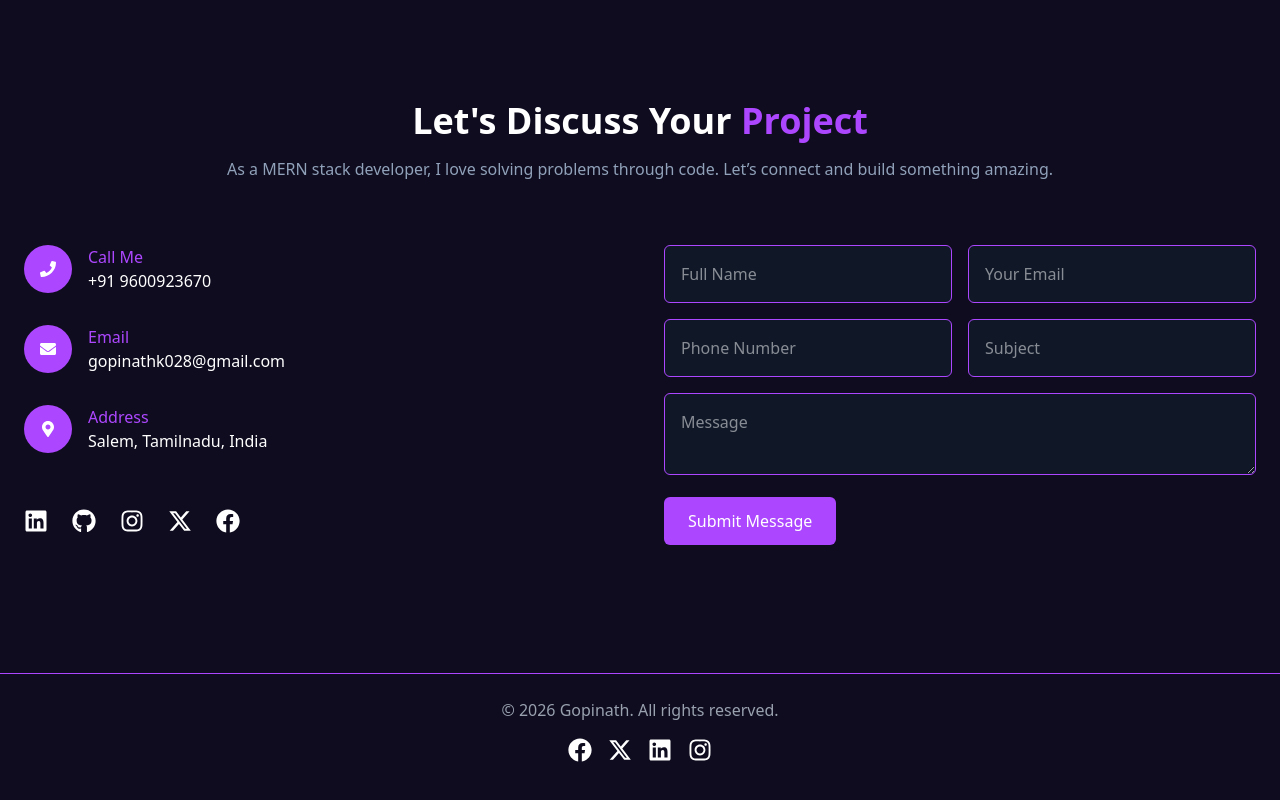
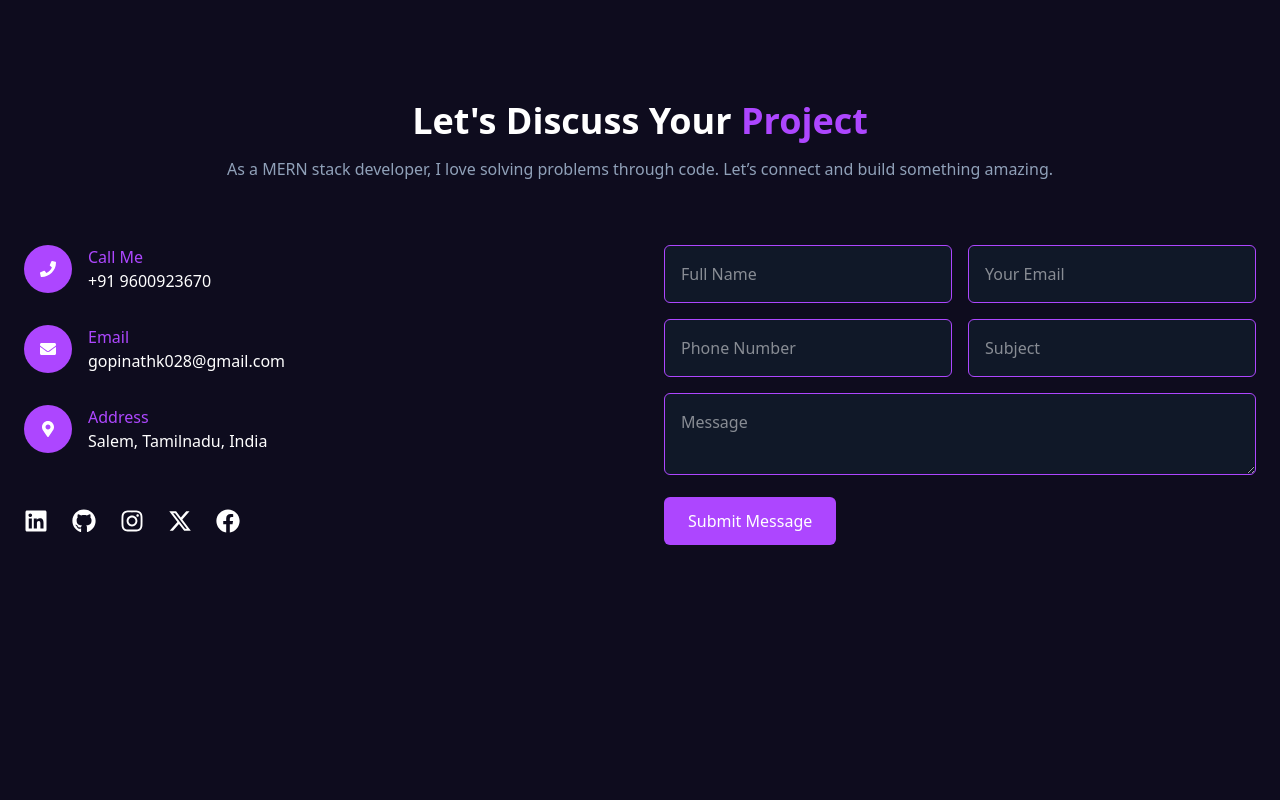
Before and after one commit to Gopinath028/Personal-Portfolio, a React (Vite) app in the folder frontend/: page / in a window 1280 px wide. Shown: the part 4831-5631 px from the top of the page. After the commit the page ends 5472 px from the top, so only its background shows below. Built offline with nearby package versions, Linux system fonts and the light colour scheme.

Commit message:
Integrate emailjs for contact form submission

```diff
--- a/frontend/src/components/Contact.jsx
+++ b/frontend/src/components/Contact.jsx
@@ -1,5 +1,6 @@
 import React from "react";
 import { motion } from "motion/react";
+import emailjs from "@emailjs/browser";
 import {
     FaPhone,
     FaEnvelope,
@@ -10,29 +11,19 @@ import {
     FaGithub,
 } from "react-icons/fa";
 import { FaXTwitter } from "react-icons/fa6";
-import { submitContact } from "../api";
 
-
-// 🔥 SAME animation used everywhere
 const fadeUp = {
     hidden: { opacity: 0, y: 40 },
     show: {
         opacity: 1,
         y: 0,
-        transition: {
-            duration: 0.6,
-            ease: "easeInOut",
-        },
+        transition: { duration: 0.6, ease: "easeInOut" },
     },
 };
 
 const staggerContainer = {
     hidden: {},
-    show: {
-        transition: {
-            staggerChildren: 0.2,
-        },
-    },
+    show: { transition: { staggerChildren: 0.2 } },
 };
 
 const Contact = () => {
@@ -50,22 +41,30 @@ const Contact = () => {
         setStatus("");
 
         try {
-            const data = await submitContact({
-                fullName,
-                email,
-                phone,
-                subject,
-                message,
-            });
 
-            setStatus(`✅ ${data.message || "Message sent successfully!"}`);
+            await emailjs.send(
+                "YOUR_SERVICE_ID",
+                "YOUR_TEMPLATE_ID",
+                {
+                    fullName,
+                    email,
+                    phone,
+                    subject,
+                    message
+                },
+                "YOUR_PUBLIC_KEY"
+            );
+
+            setStatus("✅ Message sent successfully!");
             setFullName("");
             setEmail("");
             setPhone("");
             setSubject("");
             setMessage("");
+
         } catch (err) {
-            setStatus("❌ Error: " + err.message);
+            console.log(err);
+            setStatus("❌ Failed to send message");
         } finally {
             setLoading(false);
         }
@@ -74,12 +73,11 @@ const Contact = () => {
     return (
         <section id="contact" className="bg-[#0e0c1e] text-white py-24">
 
-            {/* ===== Title ===== */}
             <motion.div
                 variants={fadeUp}
                 initial="hidden"
                 whileInView="show"
-                viewport={{ once: true, amount: 0.3 }}
+                viewport={{ once: true }}
                 className="max-w-7xl mx-auto text-center px-6"
             >
                 <h2 className="text-4xl font-bold">
@@ -92,7 +90,6 @@ const Contact = () => {
                 </p>
             </motion.div>
 
-            {/* ===== Main Grid ===== */}
             <div className="max-w-7xl mx-auto px-6 mt-16 grid grid-cols-1 md:grid-cols-2 gap-12">
 
                 {/* LEFT SIDE */}
@@ -100,13 +97,12 @@ const Contact = () => {
                     variants={staggerContainer}
                     initial="hidden"
                     whileInView="show"
-                    viewport={{ once: true, amount: 0.3 }}
+                    viewport={{ once: true }}
                     className="space-y-8"
                 >
+
                     <motion.div variants={fadeUp} className="flex items-center gap-4">
-                        <div className="bg-purple-500 p-4 rounded-full">
-                            <FaPhone />
-                        </div>
+                        <div className="bg-purple-500 p-4 rounded-full"><FaPhone /></div>
                         <div>
                             <p className="text-purple-500 font-medium">Call Me</p>
                             <p>+91 9600923670</p>
@@ -114,9 +110,7 @@ const Contact = () => {
                     </motion.div>
 
                     <motion.div variants={fadeUp} className="flex items-center gap-4">
-                        <div className="bg-purple-500 p-4 rounded-full">
-                            <FaEnvelope />
-                        </div>
+                        <div className="bg-purple-500 p-4 rounded-full"><FaEnvelope /></div>
                         <div>
                             <p className="text-purple-500 font-medium">Email</p>
                             <p>gopinathk028@gmail.com</p>
@@ -124,9 +118,7 @@ const Contact = () => {
                     </motion.div>
 
                     <motion.div variants={fadeUp} className="flex items-center gap-4">
-                        <div className="bg-purple-500 p-4 rounded-full">
-                            <FaMapMarkerAlt />
-                        </div>
+                        <div className="bg-purple-500 p-4 rounded-full"><FaMapMarkerAlt /></div>
                         <div>
                             <p className="text-purple-500 font-medium">Address</p>
                             <p>Salem, Tamilnadu, India</p>
@@ -136,10 +128,11 @@ const Contact = () => {
                     <motion.div variants={fadeUp} className="flex gap-6 text-2xl pt-6">
                         <a href="https://www.linkedin.com/in/gopinath-k-087779273/" className="hover:text-purple-500"><FaLinkedin /></a>
                         <a href="https://github.com/Gopinath028" className="hover:text-purple-500"><FaGithub /></a>
-                        <a href="https://www.instagram.com/" className="hover:text-purple-500"><FaInstagram /></a>
-                        <a href="https://x.com/" className="hover:text-purple-500"><FaXTwitter /></a>
-                        <a href="https://facebook.com/" className="hover:text-purple-500"><FaFacebook /></a>
+                        <a href="#" className="hover:text-purple-500"><FaInstagram /></a>
+                        <a href="#" className="hover:text-purple-500"><FaXTwitter /></a>
+                        <a href="#" className="hover:text-purple-500"><FaFacebook /></a>
                     </motion.div>
+
                 </motion.div>
 
                 {/* RIGHT SIDE FORM */}
@@ -147,17 +140,23 @@ const Contact = () => {
                     variants={fadeUp}
                     initial="hidden"
                     whileInView="show"
-                    viewport={{ once: true, amount: 0.3 }}
+                    viewport={{ once: true }}
                     onSubmit={handleSubmit}
                     className="space-y-4"
                 >
+
                     <div className="grid sm:grid-cols-2 gap-4">
-                        <input type="text" placeholder="Full Name"
+                        <input
+                            type="text"
+                            placeholder="Full Name"
                             value={fullName}
                             onChange={(e) => setFullName(e.target.value)}
                             className="border border-purple-500 bg-gray-900 p-4 rounded-md w-full"
                         />
-                        <input type="email" placeholder="Your Email"
+
+                        <input
+                            type="email"
+                            placeholder="Your Email"
                             value={email}
                             onChange={(e) => setEmail(e.target.value)}
                             className="border border-purple-500 bg-gray-900 p-4 rounded-md w-full"
@@ -165,25 +164,34 @@ const Contact = () => {
                     </div>
 
                     <div className="grid sm:grid-cols-2 gap-4">
-                        <input type="tel" placeholder="Phone Number"
+
+                        <input
+                            type="tel"
+                            placeholder="Phone Number"
                             value={phone}
                             onChange={(e) => setPhone(e.target.value)}
                             className="border border-purple-500 bg-gray-900 p-4 rounded-md w-full"
                         />
-                        <input type="text" placeholder="Subject"
+
+                        <input
+                            type="text"
+                            placeholder="Subject"
                             value={subject}
                             onChange={(e) => setSubject(e.target.value)}
                             className="border border-purple-500 bg-gray-900 p-4 rounded-md w-full"
                         />
+
                     </div>
 
-                    <textarea placeholder="Message"
+                    <textarea
+                        placeholder="Message"
                         value={message}
                         onChange={(e) => setMessage(e.target.value)}
                         className="border border-purple-500 bg-gray-900 p-4 rounded-md w-full"
                     />
 
                     {loading && <p className="text-yellow-400">⏳ Sending...</p>}
+
                     {status && (
                         <p className={status.startsWith("✅") ? "text-green-400" : "text-red-400"}>
                             {status}
@@ -193,26 +201,15 @@ const Contact = () => {
                     <motion.button
                         whileHover={{ scale: 1.05 }}
                         whileTap={{ scale: 0.95 }}
-                        transition={{ duration: 0.2 }}
                         type="submit"
                         className="bg-purple-500 px-6 py-3 rounded-md hover:bg-purple-600"
                     >
                         Submit Message
                     </motion.button>
+
                 </motion.form>
+
             </div>
-
-            {/* FOOTER */}
-            <motion.div
-                variants={fadeUp}
-                initial="hidden"
-                whileInView="show"
-                viewport={{ once: true, amount: 0.3 }}
-                className="mt-32 border-t border-purple-500 pt-6 text-center text-gray-400"
-            >
-                © 2026 Gopinath. All rights reserved.
-                <div className='flex justify-center space-x-4 text-white mt-4'> <a className='hover:text-purple-500'><FaFacebook className='w-6 h-6' /></a> <a className='hover:text-purple-500'><FaXTwitter className='w-6 h-6' /></a> <a className='hover:text-purple-500'><FaLinkedin className='w-6 h-6' /></a> <a className='hover:text-purple-500'><FaInstagram className='w-6 h-6' /></a> </div>
-            </motion.div>
 
         </section>
     );
```
